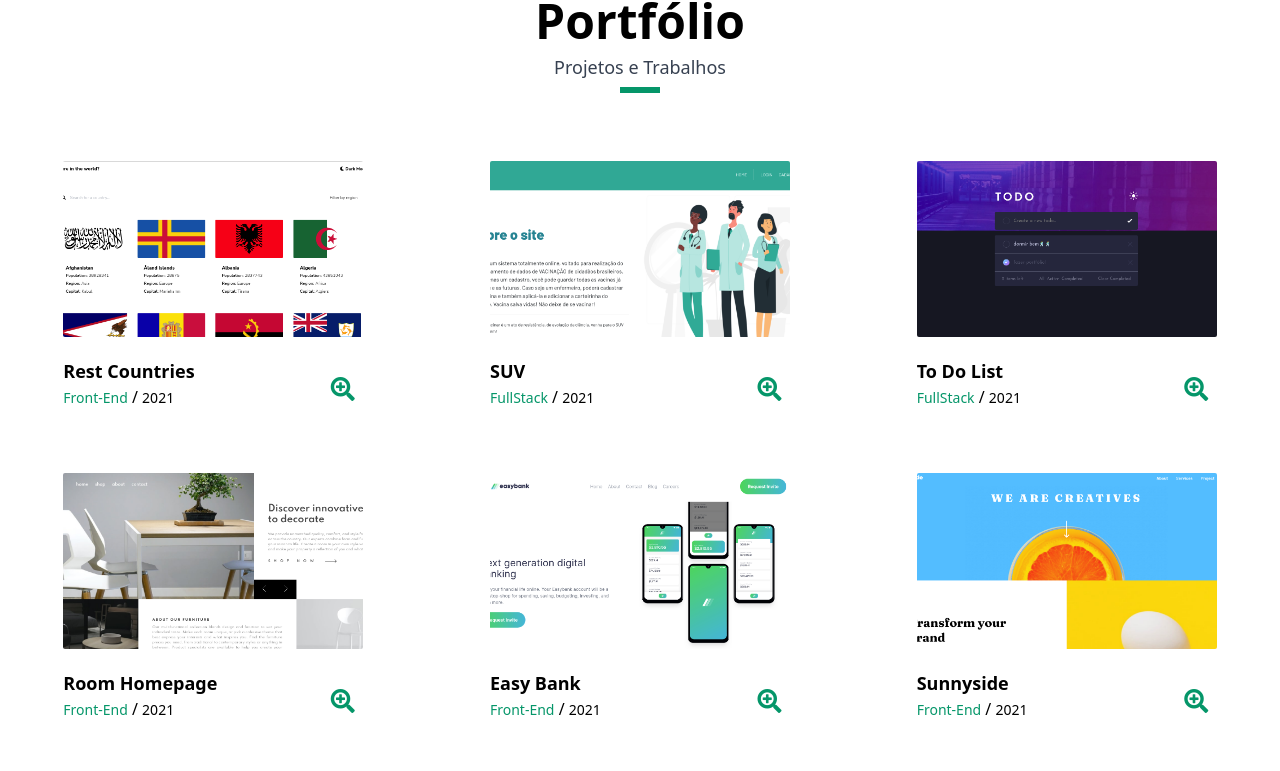
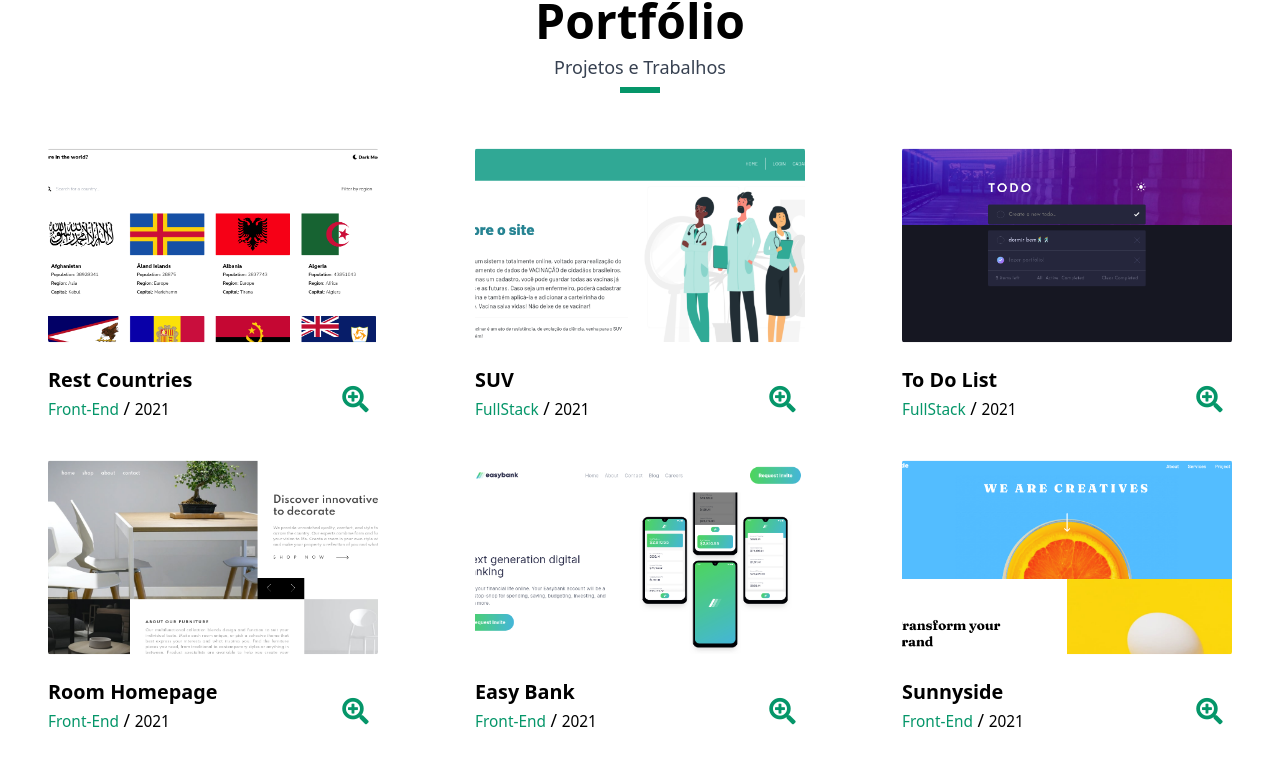
Before and after one commit to Samuel0102/elmusa-portfolio-vue, a Vue app: page / in a window 1280 px wide. Shown: the part 3947-4718 px from the top of the page. Built offline with nearby package versions, Linux system fonts and the light colour scheme.

Commit message:
aumentando a escala dos projetos do portfolio

```diff
--- a/src/components/ProjectCard.vue
+++ b/src/components/ProjectCard.vue
@@ -32,7 +32,7 @@ export default {
   @apply text-left relative overflow-hidden w-10/12 mx-auto
          md:w-5/12
          lg:w-4/12
-         xl:w-3/12
+         xl:w-3/12 transform xl:scale-110
 }
 
 </style>
```
